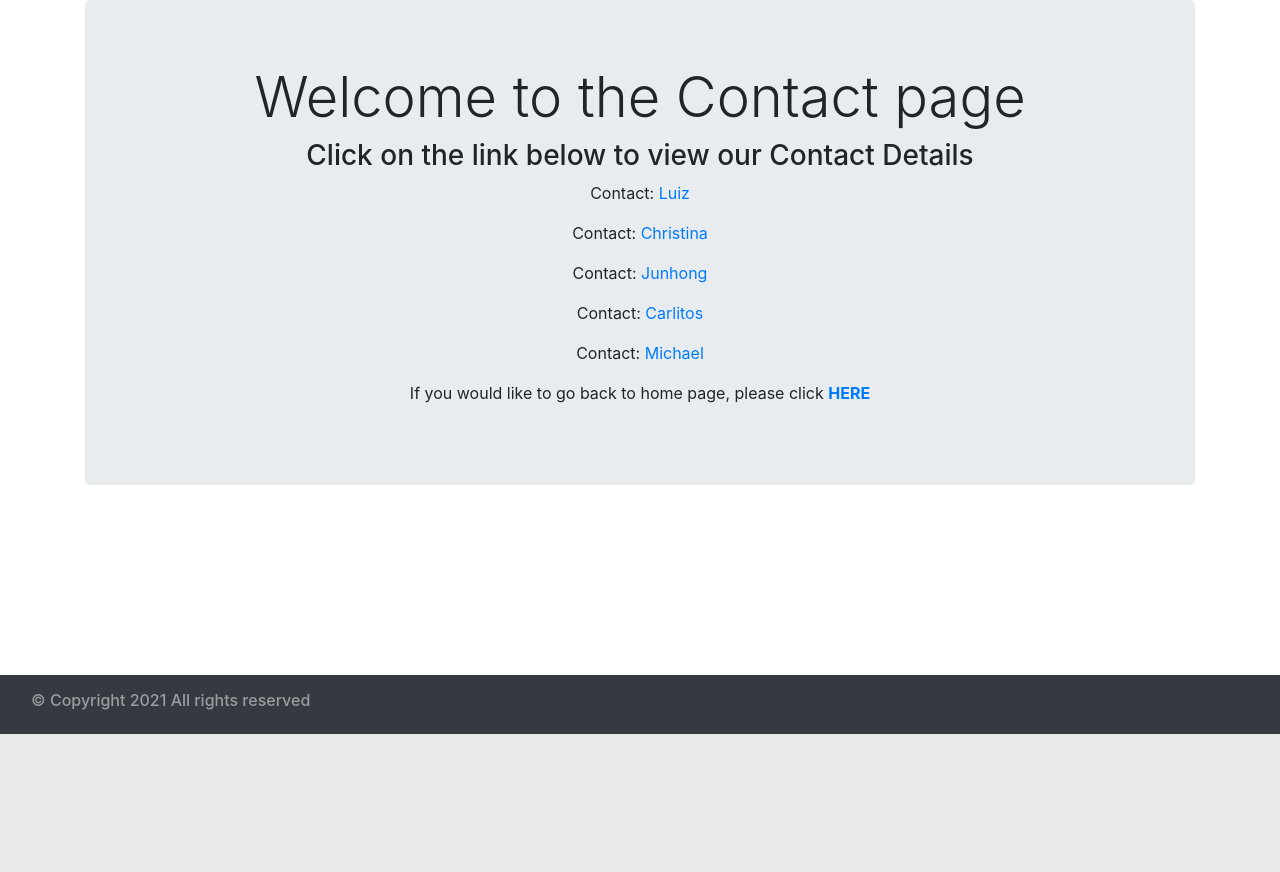
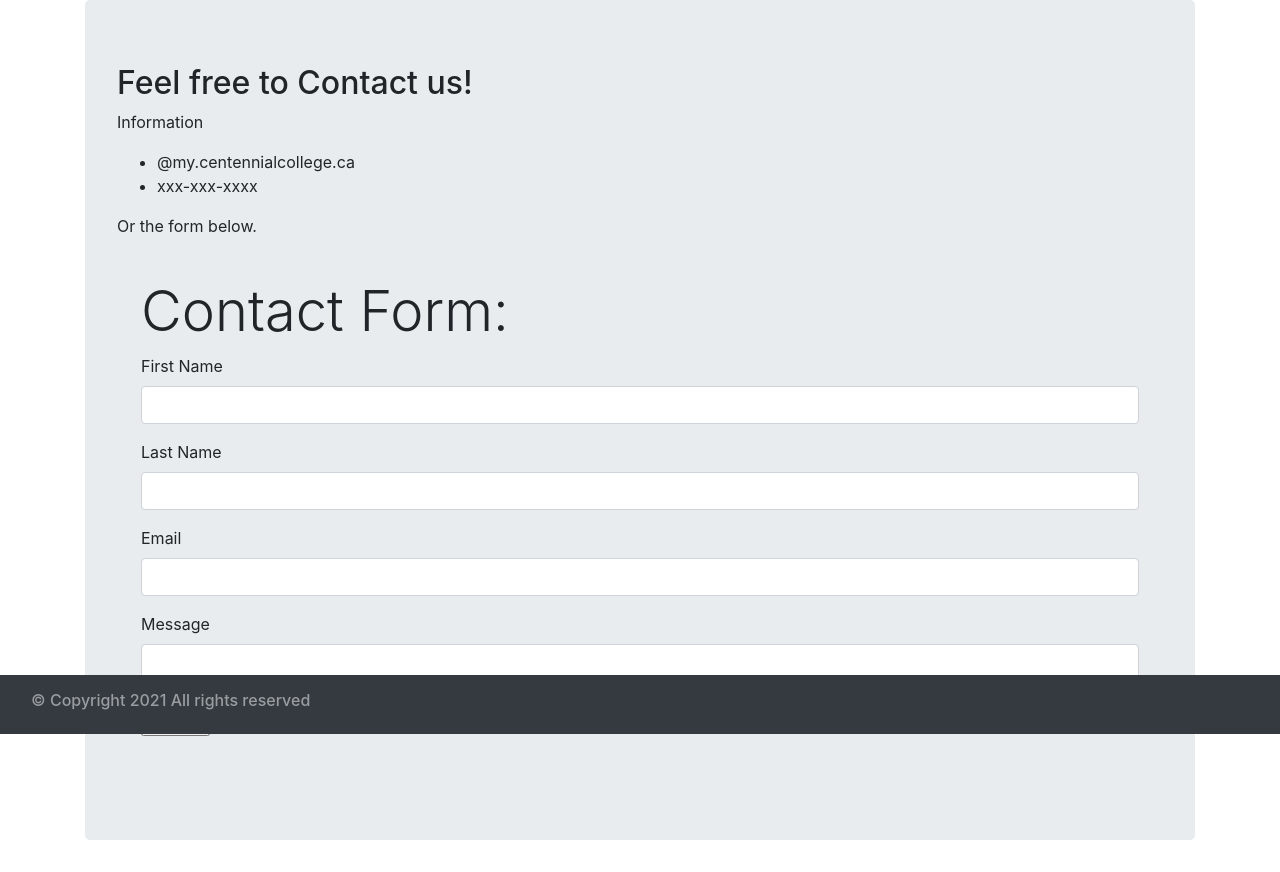
Before and after one commit to Magtibay/SurveySite, a Node server app: page /contact in a window 1280 px wide. Shown: the part 66-938 px from the top of the page. Before the commit the page ends 800 px from the top, so only its background shows below. Run offline with Node 20, Linux system fonts and the light colour scheme; some libraries are stand-ins or nearby versions.

Commit message:
added contact form

```diff
--- a/server/views/about.ejs
+++ b/server/views/about.ejs
@@ -1,7 +1,40 @@
-<!-- Information about home page -->
+<!-- Information on contact page  -->
+<h1 align="center" class="display-4">Welcome to the <%= title %> page</h1>
 
+  <meta charset="utf-8">
 
-<h1 align="center" class="display-4">Welcome to the <%= title %> page</h1>
-  <div align="center" class="container">
+  <div class="container" align="center">
 
-    <h3>This survey website was created by group LCCJM for COMP229</h3>
+    <h3 class="display-5">Click on the link below to view our Contact Details</h3>
+
+  </div>
+  <article>
+    <div class="contact" align="center">
+
+      <!-- Our contact Information
+
+        We will make this page look better is just an prototype to see if links and stuff work, as it says it does not need to look good
+        just functional for now.
+
+      -->
+
+      <!-- Luiz -->
+      <p><i class="far fa-id-card"></i> Contact: <a href="https://portfolio-assigment.herokuapp.com/" target="_blank"> Luiz </a>
+
+      <!-- Christina -->
+      <p><i class="far fa-id-card"></i> Contact: <a href="https://comp229-week3-example.herokuapp.com/about" target="_blank"> Christina </a>
+
+      <!-- Junhong -->
+      <p><i class="far fa-id-card"></i> Contact: <a href="https://comp229-ass1.herokuapp.com/" target="_blank"> Junhong </a>
+
+      <!-- Carlitos -->
+      <p><i class="far fa-id-card"></i> Contact: <a href="https://comp229-assignment.herokuapp.com/" target="_blank"> Carlitos </a>
+
+      <!-- Michael -->
+      <p><i class="far fa-id-card"></i> Contact: <a href="#" target="_blank"> Michael </a>
+
+  <!-- Go back to home page link -->
+
+  <div align="center">
+    <p> If you would like to go back to home page, please click <a href="/home" color=;><b>HERE</b></a></p>
+  </div>
--- a/server/views/contact.ejs
+++ b/server/views/contact.ejs
@@ -1,40 +1,44 @@
-<!-- Information on contact page  -->
-<h1 align="center" class="display-4">Welcome to the <%= title %> page</h1>
+<!DOCTYPE html>
+<html lang="en">
+<head>
+    <meta charset="UTF-8">
+    <meta name="viewport" content="width=device-width, initial-scale=1.0">
+    <title>contactPage</title>
+</head>
+<body>
 
-  <meta charset="utf-8">
+    <h2>Feel free to Contact us!</h2>
+    <p>Information
+        <ul>
+            <li>@my.centennialcollege.ca</li>
+            <li>xxx-xxx-xxxx</li>
+        </ul>
+        Or the form below.
+    </p>
+    <div class="container p-4">
 
-  <div class="container" align="center">
+        <form>
+            <h2 class="display-4">Contact Form:</h2>
+            <div class="form-group">
+                <label for="fName">First Name</label>
+                <input class="form-control" id="fName">
+            </div>
+            <div class="form-group">
+                <label for="lName">Last Name</label>
+                <input class="form-control" id="lName">
+            </div>
+            <div class="form-group">
+                <label for="email">Email</label>
+                <input type="email" class="form-control" id="email">
+            </div>
+            <div class="form-group">
+                <label for="message">Message</label>
+                <textarea type="email" class="form-control" id="message">
+                </textarea>
 
-    <h3 class="display-5">Click on the link below to view our Contact Details</h3>
-
-  </div>
-  <article>
-    <div class="contact" align="center">
-
-      <!-- Our contact Information
-
-        We will make this page look better is just an prototype to see if links and stuff work, as it says it does not need to look good
-        just functional for now.
-
-      -->
-
-      <!-- Luiz -->
-      <p><i class="far fa-id-card"></i> Contact: <a href="https://portfolio-assigment.herokuapp.com/" target="_blank"> Luiz </a>
-
-      <!-- Christina -->
-      <p><i class="far fa-id-card"></i> Contact: <a href="https://comp229-week3-example.herokuapp.com/about" target="_blank"> Christina </a>
-
-      <!-- Junhong -->
-      <p><i class="far fa-id-card"></i> Contact: <a href="https://comp229-ass1.herokuapp.com/" target="_blank"> Junhong </a>
-
-      <!-- Carlitos -->
-      <p><i class="far fa-id-card"></i> Contact: <a href="https://comp229-assignment.herokuapp.com/" target="_blank"> Carlitos </a>
-
-      <!-- Michael -->
-      <p><i class="far fa-id-card"></i> Contact: <a href="#" target="_blank"> Michael </a>
-
-  <!-- Go back to home page link -->
-
-  <div align="center">
-    <p> If you would like to go back to home page, please click <a href="/home" color=;><b>HERE</b></a></p>
-  </div>
+                <input type="submit">
+            </div>
+        </form>
+    </div>
+</body>
+</html>
```
